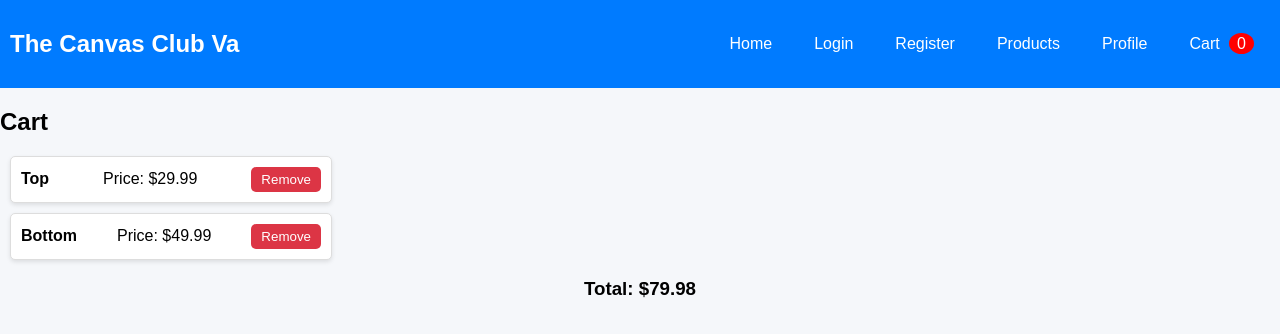
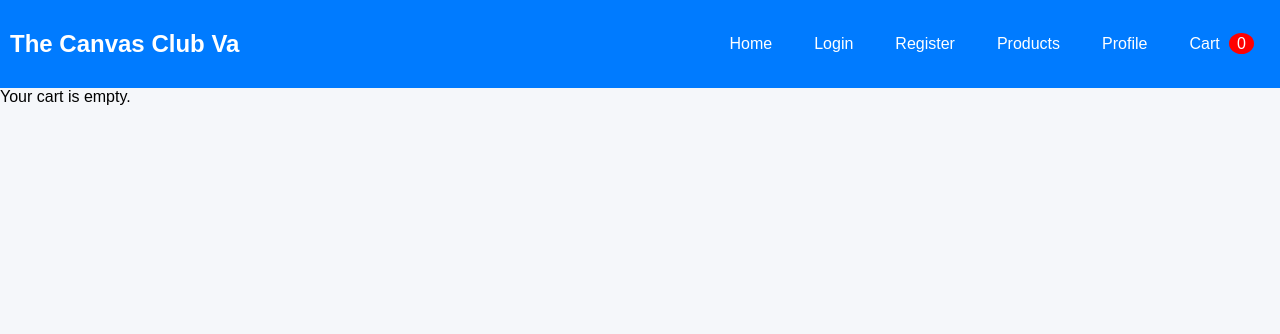
Before and after one commit to Whuss88/TCC, a React (Create React App) app in the folder the-canvas-club-va/: page /cart in a window 1280 px wide. Shown: the top 334 px of the page. Built offline with nearby package versions, Linux system fonts and the light colour scheme.

Commit message:
updated cart to display correct items in cart, removed hard coded test items

```diff
--- a/the-canvas-club-va/src/components/Cart/Cart.js
+++ b/the-canvas-club-va/src/components/Cart/Cart.js
@@ -1,33 +1,29 @@
-import React, { useState } from 'react';
+import React from 'react';
+import { useCart } from './CartContext';
 import CartItem from './CartItem';
 import './Cart.css';
 
 const Cart = () => {
-  const [cartItems, setCartItems] = useState([
-    // Sample cart items
-    { id: 1, name: 'Top', price: 29.99 },
-    { id: 2, name: 'Bottom', price: 49.99 },
-  ]);
+  const { cart, dispatch } = useCart();
 
   const handleRemove = (id) => {
-    const updatedItems = cartItems.filter(item => item.id !== id);
-    setCartItems(updatedItems);
+    dispatch({ type: 'REMOVE_FROM_CART', payload: id });
   };
+
+  if (cart.length === 0) {
+    return <div>Your cart is empty.</div>;
+  }
 
   return (
     <div>
       <h2>Cart</h2>
-      {cartItems.length === 0 ? (
-        <p>Your cart is empty.</p>
-      ) : (
-        <div>
-          {cartItems.map(item => (
-            <CartItem key={item.id} item={item} onRemove={handleRemove} />
-          ))}
-        </div>
-      )}
       <div>
-        <h3>Total: ${cartItems.reduce((total, item) => total + item.price, 0).toFixed(2)}</h3>
+        {cart.map(item => (
+          <CartItem key={item.id} item={item} onRemove={handleRemove} />
+        ))}
+      </div>
+      <div>
+        <h3>Total: ${cart.reduce((total, item) => total + item.price, 0).toFixed(2)}</h3>
       </div>
     </div>
   );
--- a/the-canvas-club-va/src/components/Cart/CartContext.js
+++ b/the-canvas-club-va/src/components/Cart/CartContext.js
@@ -6,6 +6,8 @@ const cartReducer = (state, action) => {
   switch (action.type) {
     case 'ADD_TO_CART':
       return [...state, action.payload];
+    case 'REMOVE_FROM_CART':
+      return state.filter(item => item.id !== action.payload);
     default:
       return state;
   }
```
